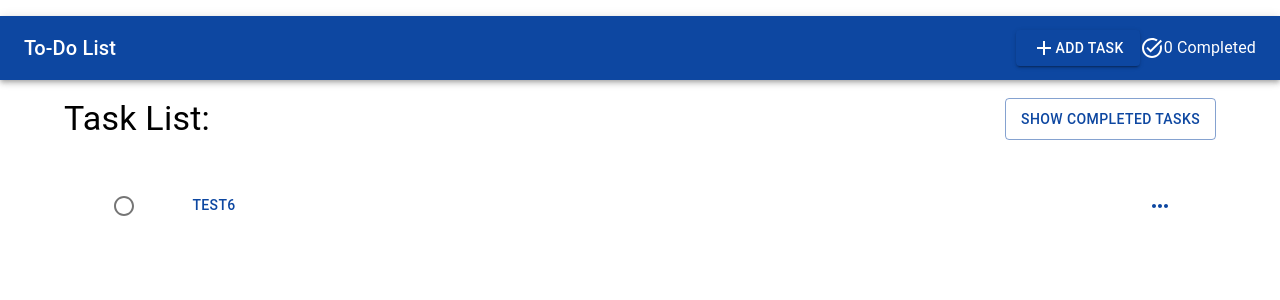
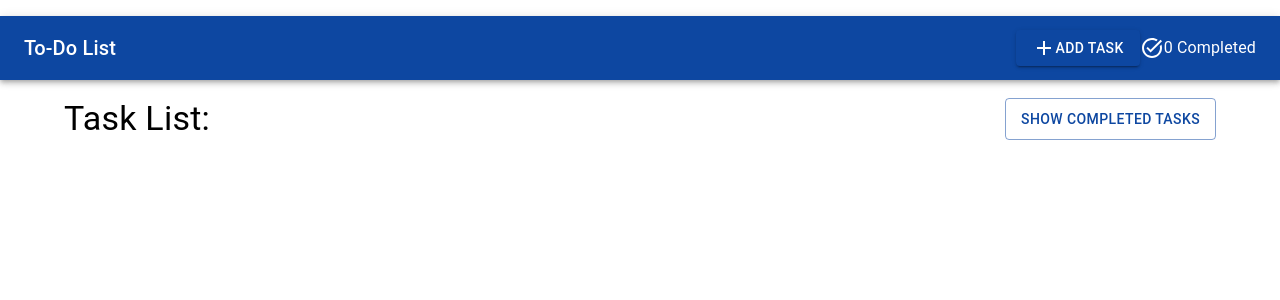
Before and after one commit to hewitson-j/new-todo-list, a React (Vite) app: page / in a window 1280 px wide. Shown: the top 300 px of the page. Built offline with nearby package versions, Linux system fonts and the light colour scheme.

Commit message:
Added function to save and retrieve tasks from local storage.

```diff
--- a/src/components/TasksProvider.tsx
+++ b/src/components/TasksProvider.tsx
@@ -1,4 +1,10 @@
-import { ReactNode, createContext, useContext, useState } from "react";
+import {
+  ReactNode,
+  createContext,
+  useContext,
+  useState,
+  useEffect,
+} from "react";
 import { TaskType, Tasks } from "./Task";
 
 const TaskContext = createContext<{
@@ -16,18 +22,22 @@ export function useTasks() {
 }
 
 function TasksProvider({ children }: { children: ReactNode }) {
-  const [tasks, setTasks] = useState<Tasks>([
-    {
-      id: "353",
-      title: "test6",
-      description: "",
-      isCompleted: false,
-      location: "",
-      projectId: "Inbox",
-      priority: "low",
-      tags: [],
-    },
-  ]);
+  // Tasks is retrieved from local storage.
+  const [tasks, setTasks] = useState<Tasks>(() => {
+    const savedTasks = localStorage.getItem("tasks");
+    return savedTasks ? JSON.parse(savedTasks) : [];
+  });
+
+  // Upon task addition or update, the new entry is also saved to local storage
+  useEffect(() => {
+    localStorage.setItem("tasks", JSON.stringify(tasks));
+  }, [tasks]);
+  useEffect(() => {
+    const savedTasks = localStorage.getItem("tasks");
+    if (savedTasks) {
+      setTasks(JSON.parse(savedTasks));
+    }
+  }, []);
 
   function addTask(newTask: TaskType) {
     setTasks([...tasks, newTask]);
```
